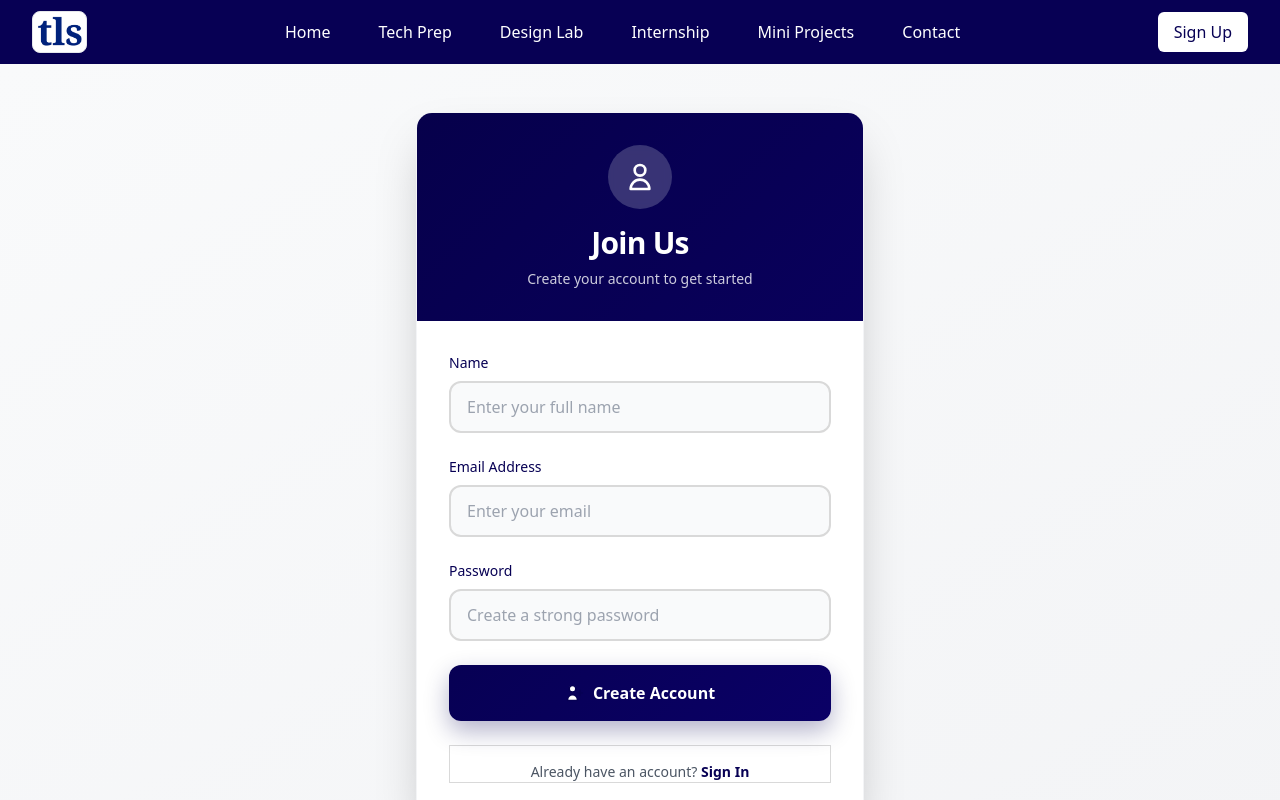
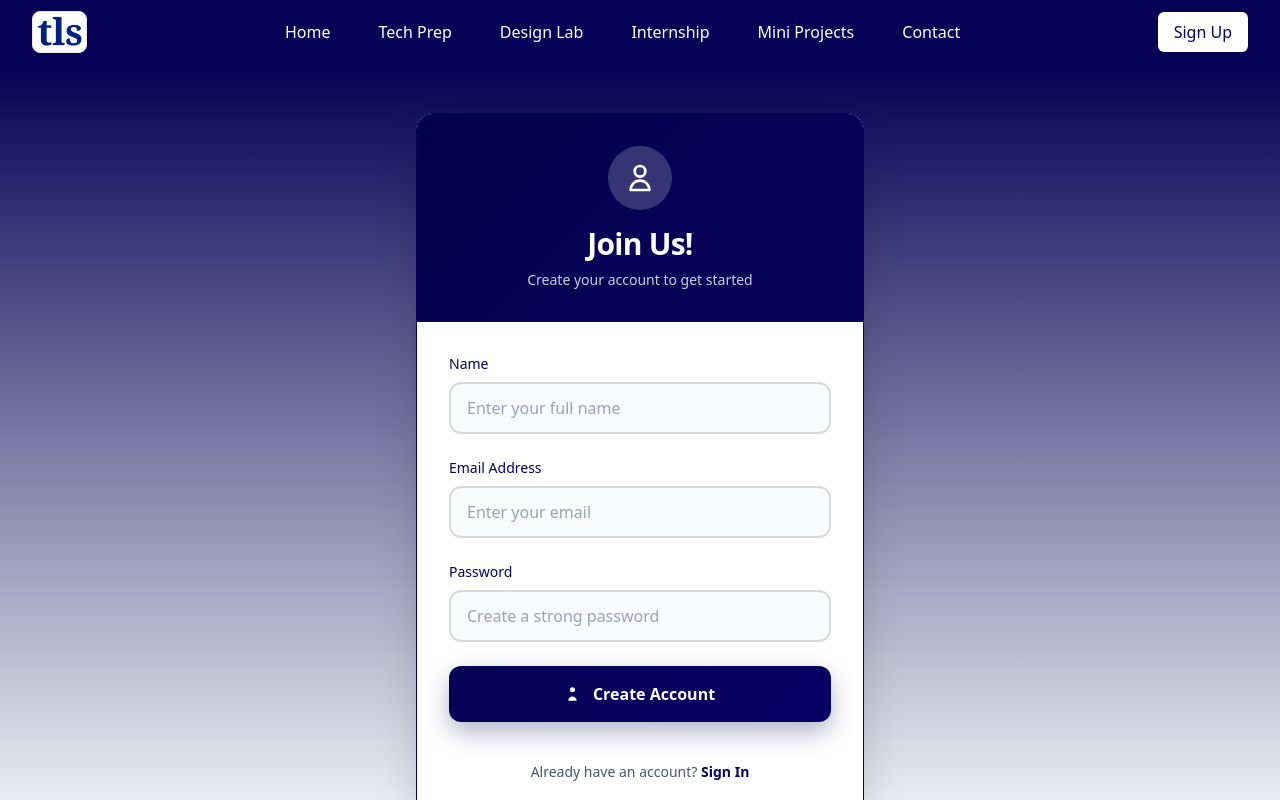
Before and after one commit to vidhiomar/TLStask, a React (Vite) app in the folder Frontend/: page /signup in a window 1280 px wide. Built offline with nearby package versions, Linux system fonts and the light colour scheme.

Commit message:
styling sign in & up pg

```diff
--- a/Frontend/src/components/SignInpage.jsx
+++ b/Frontend/src/components/SignInpage.jsx
@@ -1,4 +1,3 @@
-// SignInPage.jsx
 import React, { useState } from 'react';
 import axios from 'axios';
 import { Link } from 'react-router-dom';
@@ -31,9 +30,9 @@ export default function SignInPage() {
   };
 
   return (
-    <div className="min-h-screen flex items-center justify-center px-4 py-8 relative">
-           <div className="relative w-full max-w-md">
-        <div className=" border border-[#070054] shadow-2xl rounded-2xl p-8 hover:shadow-3xl transition-shadow duration-300">
+    <div className="min-h-screen flex items-center justify-center px-4 py-8 relative bg-gradient-to-b from-[#070054] via-[#3A3987]to-[#070054]">
+      <div className="relative w-full max-w-md">
+?        <div className="bg-white border border-[#070054] shadow-2xl rounded-2xl p-8 hover:shadow-3xl transition-shadow duration-300">
 
           {/* Header */}
           <div className="text-center mb-8">
@@ -187,33 +186,6 @@ export default function SignInPage() {
             </Link>
           </p>
         </div>
-
-        {/* Trust indicators */}
-        <div className="mt-8 text-center">
-          <p className="text-xs text-[#070054]/50 mb-2">
-            Trusted by 50,000+ users worldwide
-          </p>
-          <div className="flex justify-center items-center space-x-6 text-[#070054]/40">
-            <div className="flex items-center space-x-1">
-              <Lock className="w-3 h-3" />
-              <span className="text-xs">SSL Secured</span>
-            </div>
-            <div className="flex items-center space-x-1">
-              <svg
-                className="w-3 h-3"
-                fill="currentColor"
-                viewBox="0 0 20 20"
-              >
-                <path
-                  fillRule="evenodd"
-                  clipRule="evenodd"
-                  d="M2.166 4.999A11.954 11.954 0 0010 1.944 11.954 11.954 0 0017.834 5c.11.65.166 1.32.166 2.001 0 5.225-3.34 9.67-8 11.317C5.34 16.67 2 12.225 2 7c0-.682.057-1.35.166-2.001zm11.541 3.708a1 1 0 00-1.414-1.414L9 10.586 7.707 9.293a1 1 0 00-1.414 1.414l2 2a1 1 0 001.414 0l4-4z"
-                />
-              </svg>
-              <span className="text-xs">Privacy Protected</span>
-            </div>
-          </div>
-        </div>
       </div>
     </div>
   );
--- a/Frontend/src/components/SignUpPage.jsx
+++ b/Frontend/src/components/SignUpPage.jsx
@@ -19,17 +19,17 @@ export default function SignUpPage() {
     try {
       const response = await axios.post('/api/signup', form); // Replace with full URL if needed
       console.log('Sign-up successful:', response.data);
-      // Optionally redirect user or show a success message
     } catch (error) {
       console.error('Sign-up error:', error.response?.data || error.message);
-      // Optionally show error message to user
     }
   };
 
   return (
-    <div className="min-h-screen flex items-center justify-center bg-gradient-to-br from-gray-50 to-gray-100 p-4 relative overflow-hidden">
+// - <div className="min-h-screen flex items-center justify-center bg-gradient-to-br from-gray-50 to-gray-100 p-4 relative overflow-hidden">
+  // <div className="min-h-screen flex items-center justify-center bg-gradient-to-br from-[#070054] to-[#d9d9d9] p-4 relative overflow-hidden">
+   <div className="min-h-screen flex items-center justify-center bg-gradient-to-b from-[#070054] via-[#3A3987]to-[#070054] p-4 relative overflow-hidden">
       <div className="relative w-full max-w-md">
-        <div className="bg-white rounded-2xl shadow-2xl overflow-hidden border border-gray-100">
+        <div className="bg-white rounded-2xl shadow-2xl overflow-hidden border border-[#070054]">
           <div className="relative py-8 px-6" style={{ background: 'linear-gradient(135deg, #070054 0%, #0a0066 100%)' }}>
             <div className="absolute inset-0 bg-black opacity-10"></div>
             <div className="relative text-center">
@@ -38,7 +38,7 @@ export default function SignUpPage() {
                   <path strokeLinecap="round" strokeLinejoin="round" strokeWidth="2" d="M16 7a4 4 0 11-8 0 4 4 0 018 0zM12 14a7 7 0 00-7 7h14a7 7 0 00-7-7z" />
                 </svg>
               </div>
-              <h1 className="text-white text-3xl font-bold tracking-tight">Join Us</h1>
+              <h1 className="text-white text-3xl font-bold tracking-tight">Join Us!</h1>
               <p className="text-white/80 text-sm mt-2">Create your account to get started</p>
             </div>
           </div>
@@ -137,7 +137,7 @@ export default function SignUpPage() {
             </button>
 
             {/* Redirect Link */}
-            <div className="text-center pt-4 border" style={{ borderColor: '#d9d9d9' }}>
+            <div className="text-center pt-4 border-none" style={{  }}>
               <p className="text-sm text-gray-600">
                 Already have an account?{' '}
                 <Link to="/signin" className="font-semibold hover:underline transition-colors duration-200" style={{ color: '#070054' }}>
```
